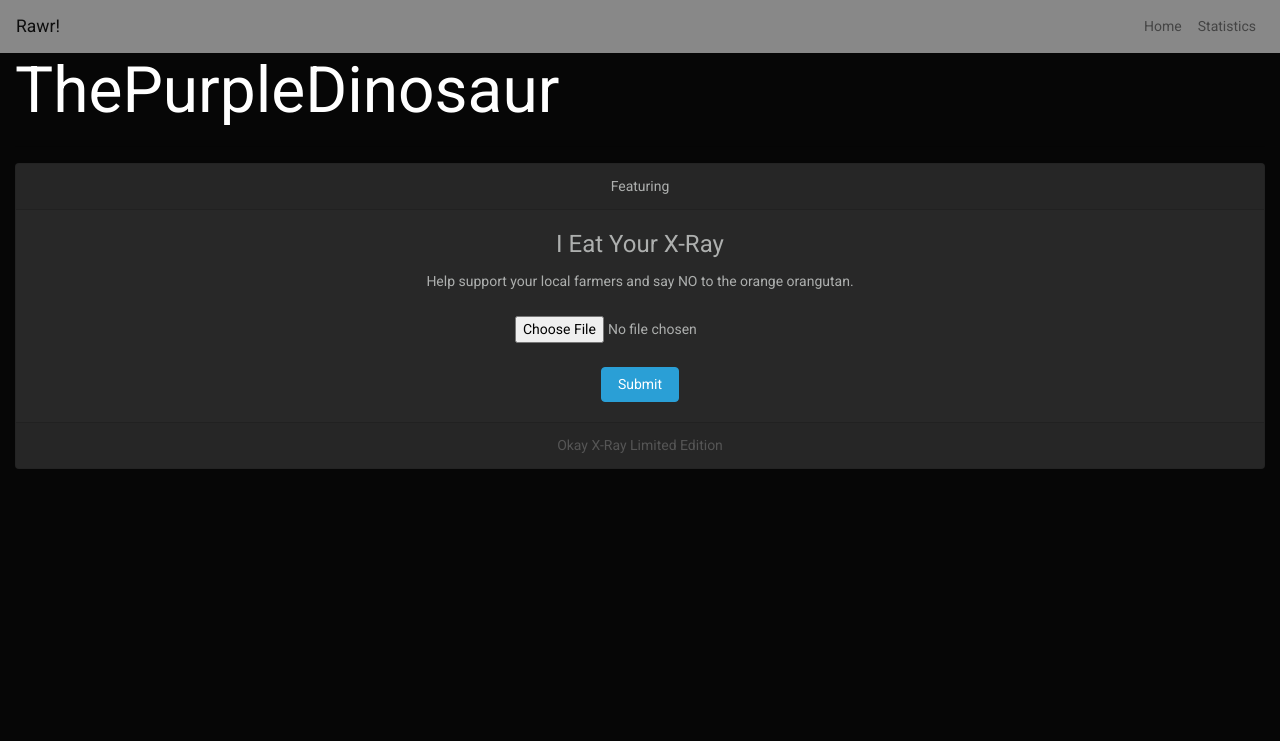
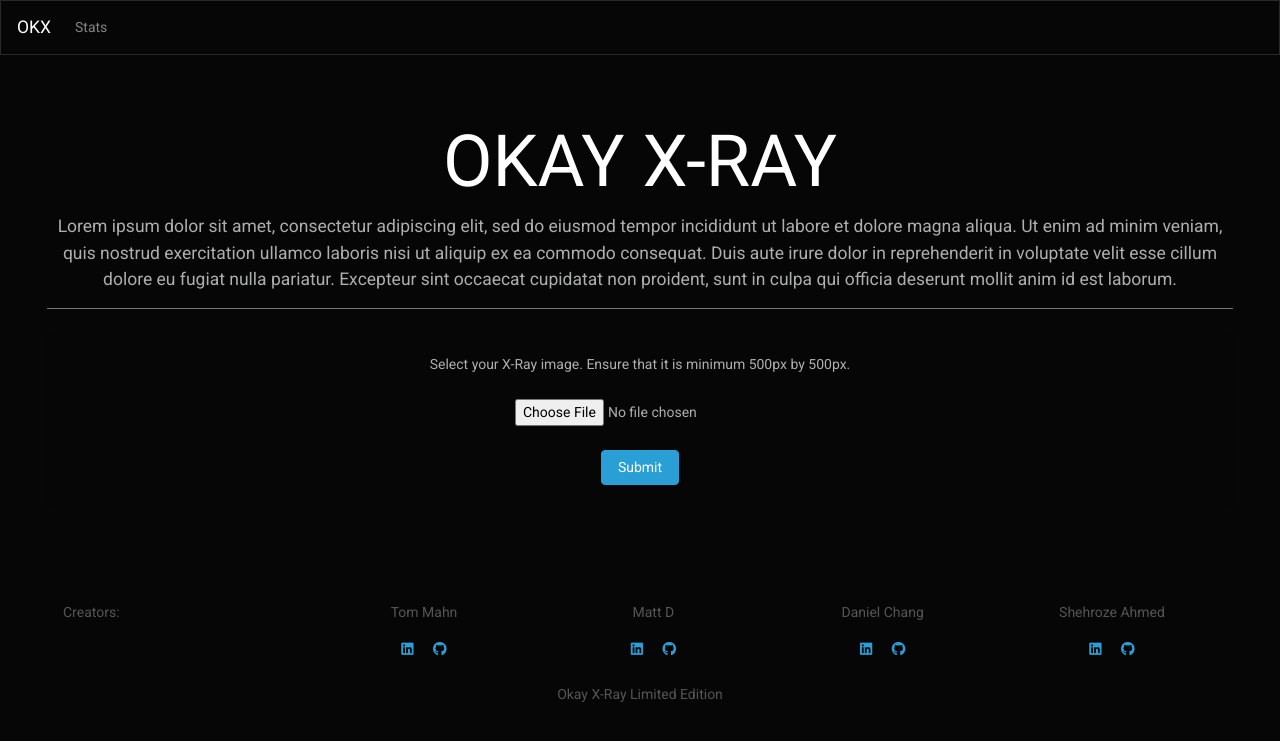
Before and after one commit to shozi91/okay-x-ray, a Python web app: template templates/index.html in a window 1280 px wide. Shown: the top 741 px of the page. Run offline with Jinja, Linux system fonts and the light colour scheme; the template is opened without the code that fills it, so the values that code supplies are empty; some libraries are stand-ins or nearby versions.

Commit message:
added html framework for layout and added links in for creators. Also created div for results. Created custom css classes

```diff
--- a/static/css/styles.css
+++ b/static/css/styles.css
@@ -2,3 +2,45 @@
         margin: 0 auto;
         width:250px;
     }
+.card-custom {
+        position: relative;
+        display: -webkit-box;
+        display: -ms-flexbox;
+        display: flex;
+        -webkit-box-orient: vertical;
+        -webkit-box-direction: normal;
+            -ms-flex-direction: column;
+                flex-direction: column;
+        min-width: 0;
+        word-wrap: break-word;
+        /* background-color: #282828; */
+        background-clip: border-box;
+        border: 1px solid rgba(0, 0, 0, 0.125);
+        border-radius: 0.25rem;
+}
+
+.border-custom{
+    border: 1px solid rgba(255, 255, 255, 1);
+}
+
+.my-4-c {
+    margin-bottom: 1.5rem !important;
+    background-color: rgba(255, 255, 255, 0.5);
+  }
+
+.jumbotron-custom {
+    padding: 2rem 1rem;
+    margin-bottom: 2rem;
+    /* background-color: #282828; */
+    border-radius: 0.3rem;
+  }
+
+  #uploaded-image   {
+      width: 100%; display: block;
+  }
+
+  @media (min-width: 576px) {
+    .jumbotron-custom {
+      padding: 4rem 2rem;
+    }
+  }
--- a/templates/index.html
+++ b/templates/index.html
@@ -6,7 +6,9 @@
     <title>Web Dashboard</title>
     <link rel="stylesheet" href="../static/css/reset.css">
     <link rel="stylesheet" href="https://bootswatch.com/4/cyborg/bootstrap.css">
-    <link rel="stylesheet" href="https://maxcdn.bootstrapcdn.com/font-awesome/4.7.0/css/font-awesome.min.css">
+    <!-- Font Awesome -->
+    <link rel="stylesheet" href="https://use.fontawesome.com/releases/v5.8.2/css/all.css">
+
     <script src="https://ajax.googleapis.com/ajax/libs/jquery/3.3.1/jquery.min.js"></script>
     <script src="https://cdnjs.cloudflare.com/ajax/libs/popper.js/1.14.7/umd/popper.min.js"></script>
     <script src="https://stackpath.bootstrapcdn.com/bootstrap/4.3.1/js/bootstrap.min.js"></script>
@@ -26,32 +28,78 @@
 
     <div class="container-fluid">
         <div class="row">
-            <div class="col col-lg-12">
-                <h1>
-                    ThePurpleDinosaur
-                </h1>
-                <hr>
-                <div class="card text-center">
-                    <div class="card-header">
-                        Featuring
+            <div class="col col-sm-12 text-center">
+                <div class="jumbotron-custom jumbotron-fluid">
+                    <h1 class="display-3">OKAY X-RAY</h1>
+                    <p class="lead">Lorem ipsum dolor sit amet, consectetur adipiscing elit, sed do eiusmod tempor incididunt ut labore et dolore magna aliqua. Ut enim ad minim veniam, quis nostrud exercitation ullamco laboris nisi ut aliquip ex ea commodo consequat. Duis aute irure dolor in reprehenderit in voluptate velit esse cillum dolore eu fugiat nulla pariatur. Excepteur sint occaecat cupidatat non proident, sunt in culpa qui officia deserunt mollit anim id est laborum.</p>
+                    <hr class="my-4-c">
+                    <div class ="row">
+                        <div id="probability-container" class ="">
+
                         </div>
+                        <div id="image-container" class = "col">
+                            <div class = "card-custom">
+                                <img id ="uploaded-image" src="" alt="">
                                 <div class="card-body">
-                        <h5 class="card-title">I Eat Your X-Ray</h5>
-                        <p class="card-text">Help support your local farmers and say NO to the orange orangutan.</p>
+                                    <p class="card-text">Select your X-Ray image. Ensure that it is minimum 500px by 500px.</p>
                                     <form>
                                         <div class="form-group my-4">
                                             <input type="file" class="form-control-file" id="xray-file">
                                         </div>
                                     </form>
-                        <a href="#" class="btn btn-primary">Submit</a>
+                                    <a id ="#submit" href="#" class="btn btn-primary">Submit</a>
                                 </div>
-                    <div class="card-footer text-muted">
+                            </div>
+                        </div>
+                    </div>
+                </div>
+            </div>
+        </div>
+        <div>
+            <footer>
+                <div class = "row text-left text-muted">
+                    <div class = "col col-sm-2 mx-5">
+                        <p>Creators: </p>
+                    </div>
+                    <div class = "col col-sm-2 mx-2 text-center">
+                        <p>Tom Mahn</p>
+                        <!-- LinkedIn -->
+                        <a type="button" class="btn-floating btn-small btn-fb mx-2" onclick="window.open('https://www.linkedin.com/in/tom-mahn-1283206a/','_blank')"><i class="fab fa-linkedin fa-2"></i></a>
+                        <!-- Github -->
+                        <a type="button" class="btn-floating btn-small btn-tw mx-2" onclick="window.open('https://github.com/gustavhempel','_blank')"><i class="fab fa-github"></i></a>
+                    </div>
+                    <div class = "col col-sm-2 mx-2 text-center">
+                        <p>Matt D</p>
+                        <!-- LinkedIn -->
+                        <a type="button" class="btn-floating btn-small btn-fb mx-2" onclick="window.open('https://www.linkedin.com/in//','_blank')"><i class="fab fa-linkedin"></i></a>
+                        <!-- Github -->
+                        <a type="button" class="btn-floating btn-small btn-tw mx-2" onclick="window.open('https://github.com/','_blank')"><i class="fab fa-github"></i></a>
+                    </div>
+                    <div class = "col col-sm-2 mx-2 text-center">
+                        <p>Daniel Chang</p>
+                        <!-- LinkedIn -->
+                        <a type="button" class="btn-floating btn-small btn-fb mx-2" onclick="window.open('https://www.linkedin.com/in/danhschang/','_blank')"><i class="fab fa-linkedin"></i></a>
+                        <!-- Github -->
+                        <a type="button" class="btn-floating btn-small btn-tw mx-2" onclick="window.open('https://github.com/zxxdan','_blank')"><i class="fab fa-github"></i></a>
+                    </div>
+                    <div class = "col col-sm-2 mx-2 text-center">
+                        <p>Shehroze Ahmed</p>
+                        <!-- LinkedIn -->
+                        <a type="button" class="btn-floating btn-small btn-fb mx-2" onclick="window.open('https://www.linkedin.com/in/shehroze-ahmed/','_blank')"><i class="fab fa-linkedin"></i></a>
+                        <!-- Github -->
+                        <a type="button" class="btn-floating btn-small btn-tw mx-2" onclick="window.open('https://github.com/shozi91','_blank')"><i class="fab fa-github"></i></a>
+
+                    </div>
+                </div>
+                <div class="row text-center text-muted">
+                    <div class = "col col-sm-12 my-4">
                         Okay X-Ray Limited Edition
                     </div>
                 </div>
+            </footer>
 
         </div>
     </div>
-    </div>
+
 </body>
 </html>
--- a/templates/navbar.html
+++ b/templates/navbar.html
@@ -1,21 +1,15 @@
 <!--Navigation Bar-->
-<nav class="navbar navbar-expand-lg navbar-light bg-light">
-    <a class="navbar-brand" href="index.html">
-        Rawr!
-    </a>
-    <!--Hamburger Icon-->
-    <button class="navbar-toggler" type="button" data-toggle="collapse" data-target="#navbarSupportedContent" aria-controls="navbarSupportedContent" aria-expanded="false" aria-label="Toggle navigation">
-        <span class="navbar-toggler-icon"></span>
+<nav class="navbar navbar-expand-lg navbar-dark bg-dark">
+    <a class="navbar-brand" href="#">OKX</a>
+    <button class="navbar-toggler" type="button" data-toggle="collapse" data-target="#navbarColor02" aria-controls="navbarColor02" aria-expanded="false" aria-label="Toggle navigation">
+      <span class="navbar-toggler-icon"></span>
     </button>
-    <!--div groups list together, toggles on hamburger though the id-->
-    <div class="collapse navbar-collapse" id="navbarSupportedContent">
-        <ul class="navbar-nav ml-auto">
-            <li class="nav-item">
-                <a class="nav-link" href="index.html">Home</a>
-            </li>
-            <li class="nav-item">
-                <a class="nav-link" href="stats.html">Statistics</a>
-            </li>
-        </ul>
+
+    <div class="collapse navbar-collapse" id="navbarColor02">
+      <ul class="navbar-nav mr-auto">
+        <li class="nav-item">
+          <a class="nav-link" href="#">Stats</a>
+        </li>
+      </ul>
     </div>
-</nav>
+  </nav>
```
Lines whose indentation alone changed are shown as unchanged.
